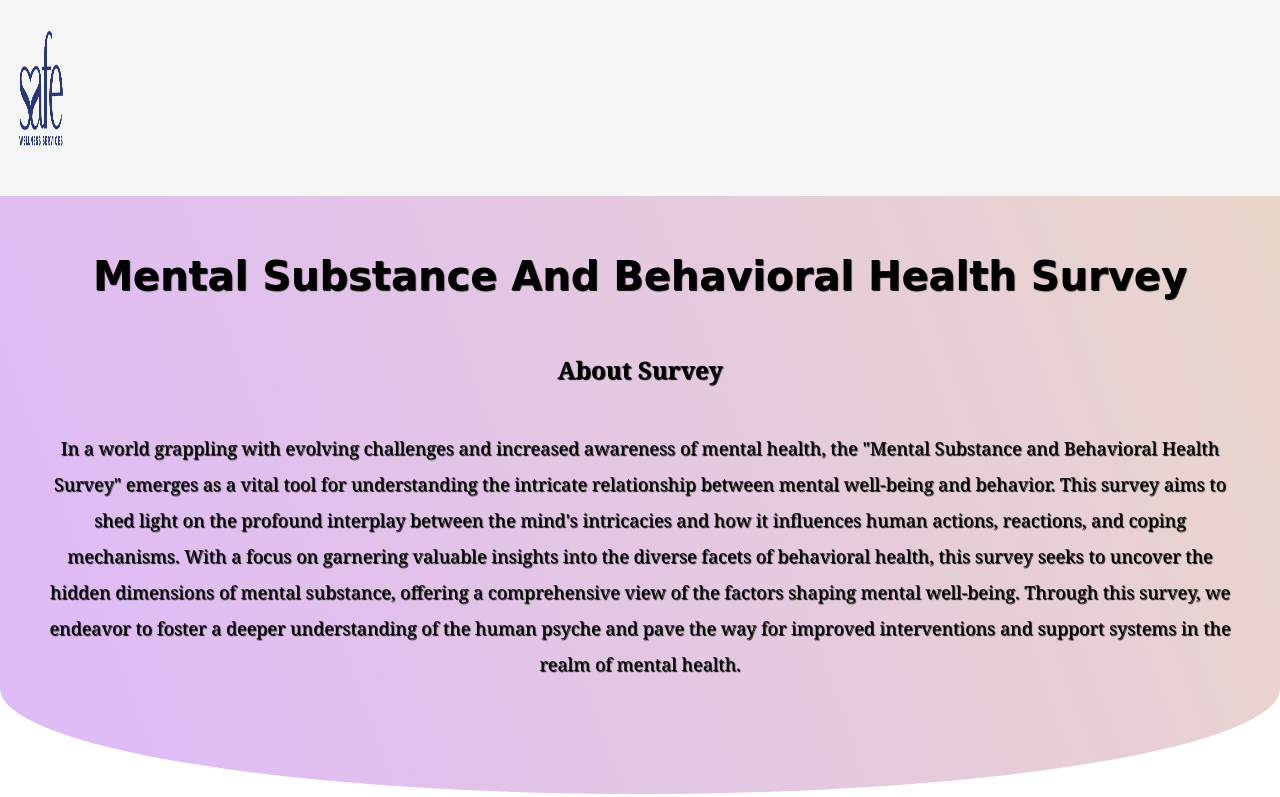
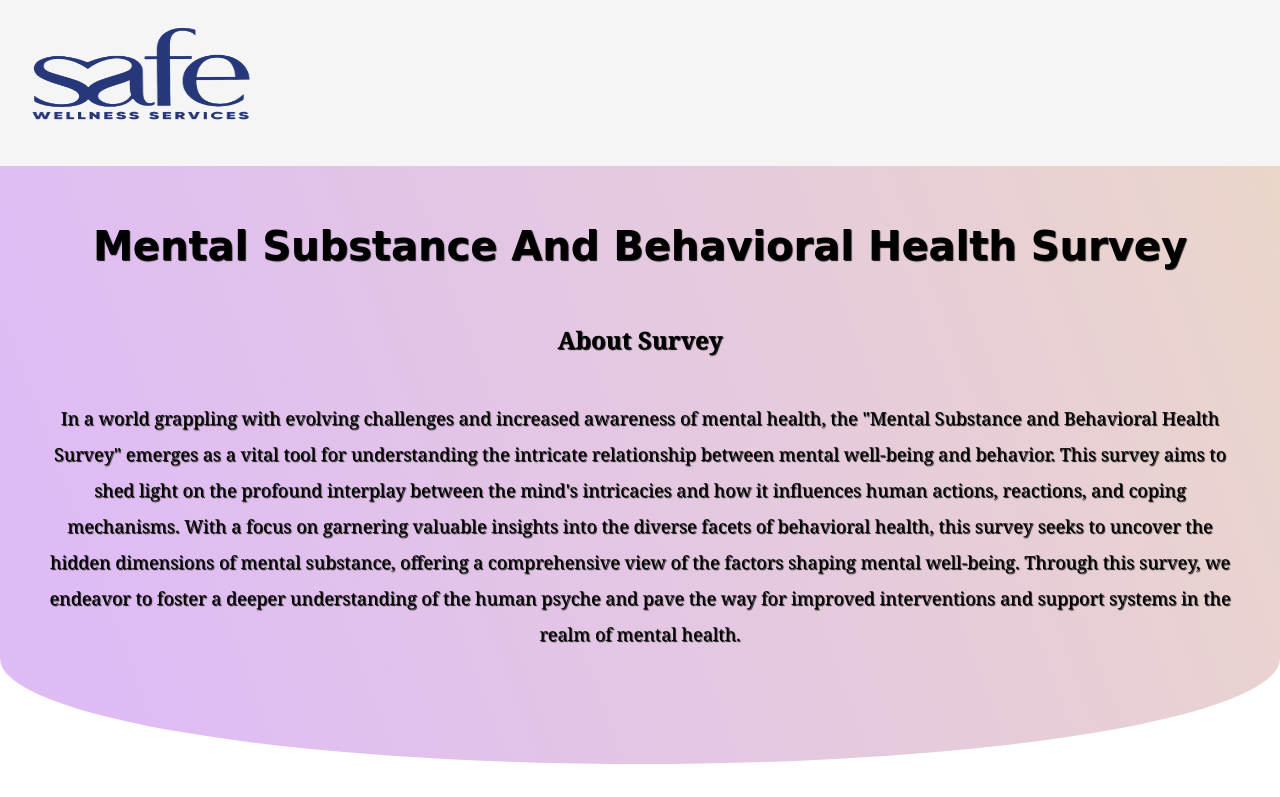
Before and after one commit to Rohithreddy193/Survey-Website, a plain HTML site: page index.html in a window 1280 px wide. Shown: the top 797 px of the page. Drawn offline with Linux system fonts and the light colour scheme; a script that the page names is missing.

Commit message:
Update index.html

```diff
--- a/index.html
+++ b/index.html
@@ -13,7 +13,7 @@
 </head>
 <body>
     <div class="icon-1">
-        <img src="images/Safe Welness services logo-01.png" alt="Hype" height="150px" width="50px">
+        <img src="images/Safe Welness services logo-01.png" alt="Hype" height="120px" width="250px">
     </div>
     <header>
         <div class="overlay">
```
